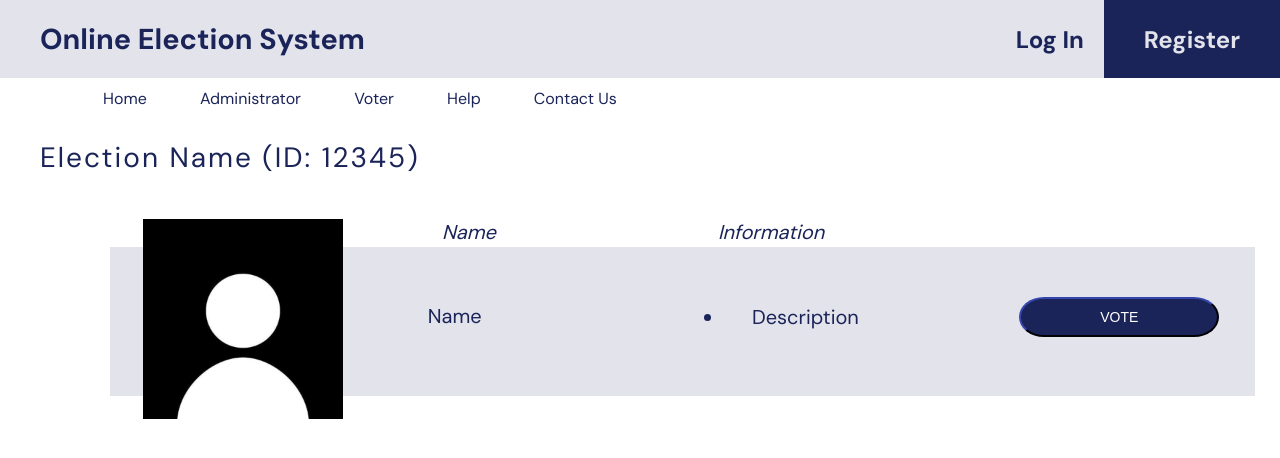
After one commit to tonsz/elective-proj, a PHP site: page /includes/voter_vote_page.php in a window 1280 px wide. The commit adds this page. Shown: the top 458 px of the page. Run offline with PHP 8.4, Linux system fonts and the light colour scheme.

Commit message:
voter's css

```diff
--- a/css/style.css
+++ b/css/style.css
@@ -343,6 +343,63 @@ body {
     color: var(--dark-blue);
   }
 
+  .election .elec-pic{
+    margin: -30px 0px -30px 31px;
+    width: 200px;
+    height:200px;
+  }
+
+  .election .text{
+    font-size: 20px;
+    text-align: left;
+    padding: 20px 40px 10px 30px;
+    color: var(--dark-blue);
+  }
+
+  .election .back{
+    margin: 0px 0px 100px 70px;
+    length: 91px;
+    background-color: #e2e3eb;
+    table-layout: fixed;
+    width: 1145px;
+  }
+
+
+  .election .textlist{
+    font-size: 20px;
+    text-align: center;
+    padding: 0px 80px 10px 40px;
+    color: var(--dark-blue);
+  }
+
+  .election .e-subtitle{
+    font-size: 20px;
+    padding: 20px 0px 0px 400px;
+    color: var(--dark-blue);
+  }
+
+  .election .next-subtitle{
+    font-size: 20px;
+    padding: 20px 0px 0px 220px;
+    color: var(--dark-blue);
+  }
+
+  .election .spacing{
+    margin-right: 50px;
+  }
+
+  .election .voteButton{
+    margin: 0px 90px 10px 50px;
+    border-radius: 20%/80%;
+    display:block;
+    height: 40px;
+    width: 200px;
+    background-color: #1b2459;
+    border-color: #1b2459;
+    color: white;
+    font-size: 14px;
+  }
+
   .template {
       padding: 20px;
   }
--- /dev/null
+++ b/includes/voter_vote_page.php
@@ -0,0 +1,39 @@
+<?php
+
+include_once 'header.php';
+
+?>
+
+<div class = "election">
+    <div class = "election-title">Election Name (ID: 12345)</div><br>
+
+    <table>
+      <tr>
+        <td class = "e-subtitle"><i>Name</i></td>
+        <td class = "next-subtitle"><i>Information</i></td>
+      </tr>
+
+    <!--- loop ata dito mare? ---->
+      <table class = "back">
+        <tr>
+          <td class = "spacing">
+            <img src="..\img\Candidate.jpeg" class = "elec-pic">
+          </td>
+          <td class = "spacing">
+            <p class = "text"> Name </p><br>
+          </td>
+          <td class = "spacing">
+            <ul class = "textlist">
+              <li> Description</li>
+            <!--- loop me thinks
+              <li> Description</li>
+              <li> Description</li> -->
+            </ul>
+          </td>
+          <td class = "spacing">
+            <button class="voteButton">VOTE</button>
+          </td>
+        </tr>
+      </table>
+
+</div>
```
Also changed, not shown: other parts of css/style.css (+65 -0 lines), includes/voter-results.php (added, +38 -0 lines), img/Candidate.jpeg (added).
